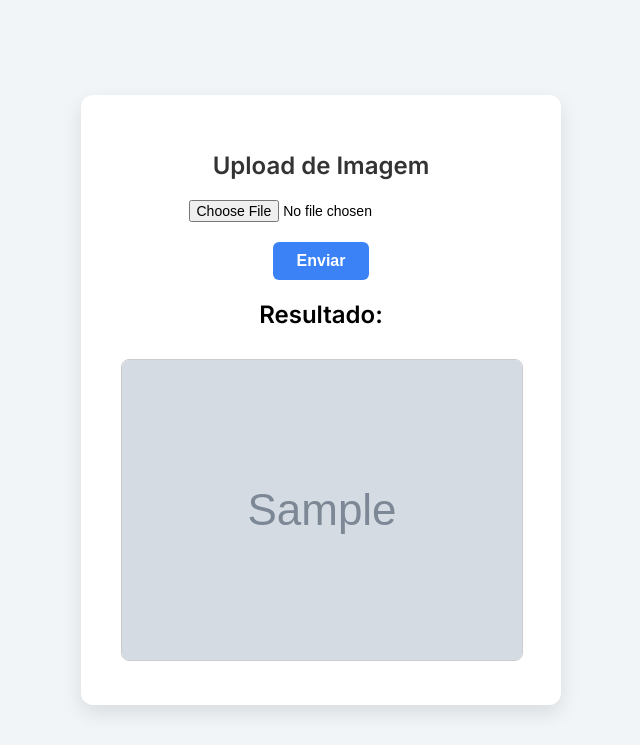
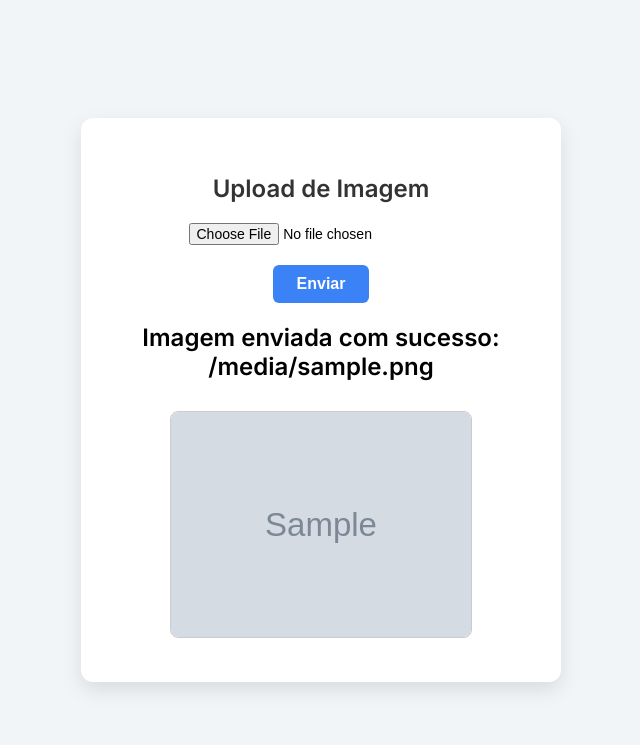
Before and after one commit to LuckyLee89/LinconPortfolio, a Flask app: template DeteccaoIA/templates/index.html in a window 1280 px wide. Shown: the top 745 px of the page, without its empty margins (319-959 px from the left). Run offline with Flask 3, Linux system fonts and the light colour scheme; the template is opened without the code that fills it: most values are stand-ins (such as "Sample title", 1, 10 or a date in 2020); grey boxes marked "Sample" are stand-in pictures.

Commit message:
index melhoria

```diff
--- a/DeteccaoIA/templates/index.html
+++ b/DeteccaoIA/templates/index.html
@@ -73,8 +73,8 @@
 
     {% if result_img %}
     <div class="result">
-      <h2>Resultado:</h2>
-      <img src="{{ result_img }}" alt="Imagem com detecção">
+	    <h2>Imagem enviada com sucesso: {{ result_img }}</h2>
+      <img src="/uploads/{{ result_img }}" width="300" alt="Imagem com detecção">
     </div>
     {% endif %}
   </div>
```
